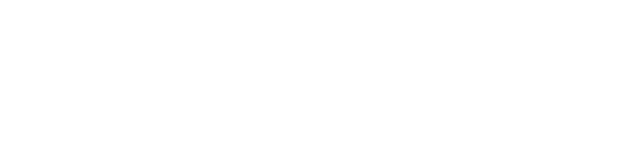
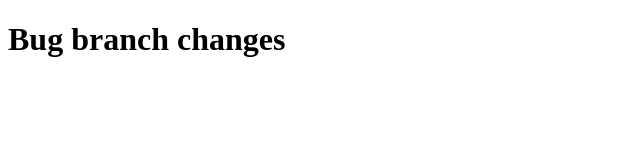
Before and after one commit to SowbarnB/git, a plain HTML site: page index.html in a window 1280 px wide. Shown: the whole page, without its empty margins (0-640 px from the left). Drawn offline with Linux system fonts and the light colour scheme.

Commit message:
code io printing

```diff
--- a/index.html
+++ b/index.html
@@ -4,6 +4,7 @@
     <meta charset="UTF-8">
     <meta name="viewport" content="width=device-width, initial-scale=1.0">
     <title>Git Course</title>
+    <h1>Bug branch changes</h1>
 </head>
 <body>
 
```
Also changed, not shown: index.js (+6 -1 lines).
